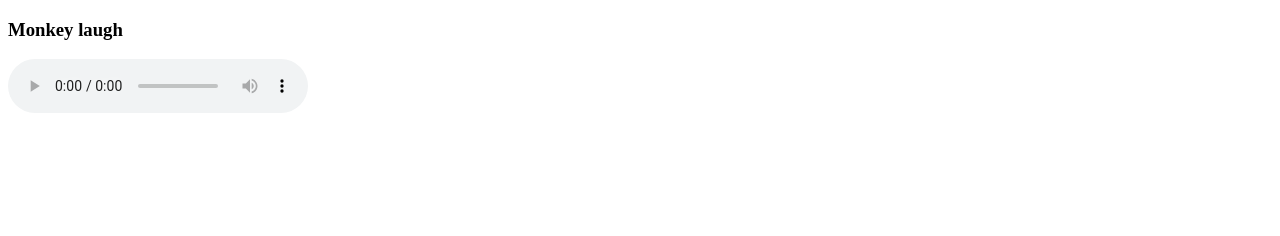
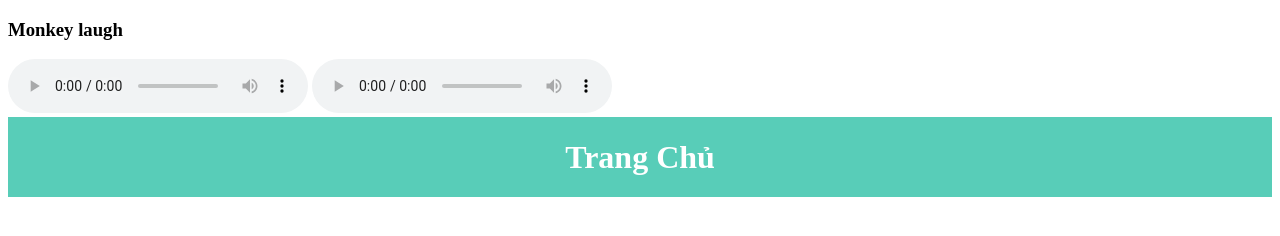
Before and after one commit to CamNA0912/Web_Design, a plain HTML site: page index/BT12.html in a window 1280 px wide. Drawn offline with Linux system fonts and the light colour scheme.

Commit message:
Update content p2

```diff
--- a/index/BT12.html
+++ b/index/BT12.html
@@ -5,11 +5,26 @@
     <meta http-equiv="X-UA-Compatible" content="IE=edge">
     <meta name="viewport" content="width=device-width, initial-scale=1.0">
     <title>Bài tập 12</title>
+    <style>
+        a {
+            display: flex;
+            justify-content: center;
+            text-decoration: none;
+            background-color: rgb(88, 205, 184);
+            color: white;
+        }
+
+
+    </style>
 </head>
 <body>
     <h3>Monkey laugh</h3>
     <audio controls>
         <source src="mp3/mixkit-cartoon-voice-laugh-343.mp3" type="audio/mpeg">
       </audio>
+      <audio controls>
+        <source src="mp3/mixkit-clock-countdown-bleeps-916.mp3" type="audio/mpeg">
+      </audio>
+      <a href="../index.html"><h1>Trang Chủ</h1></a>
 </body>
 </html>
```
Also changed, not shown: index/BT1.html (+8 -0 lines), index/BT10.html (+12 -0 lines), index/BT11.html (+12 -0 lines), index/BT13.html (+12 -0 lines), index/BT14.html (+13 -0 lines), index/BT2.html (+9 -0 lines), index/BT3.html (+8 -0 lines), index/BT4.html (+9 -0 lines), index/BT5.html (+8 -0 lines), index/BT7.html (+14 -1 lines), index/BT8.html (+10 -0 lines), index/BT9.html (+14 -1 lines), 1 other file.
